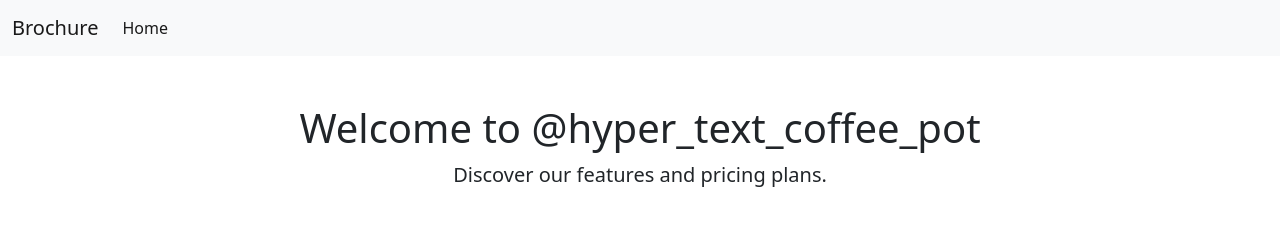
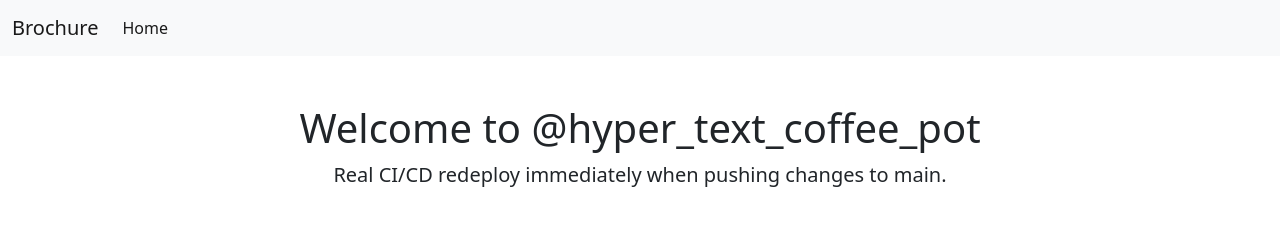
Before and after one commit to hyper-text-coffee-pot/appplatformexample, a plain HTML site: page index.html in a window 1280 px wide. Shown: the top 227 px of the page. Drawn offline with nearby package versions, Linux system fonts and the light colour scheme; grey boxes are pictures that could not be loaded.

Commit message:
Push to main and redeploy

```diff
--- a/index.html
+++ b/index.html
@@ -28,7 +28,7 @@
 		<div class="row">
 			<div class="col-md-12 text-center">
 				<h1>Welcome to @hyper_text_coffee_pot</h1>
-				<p class="lead">Discover our features and pricing plans.</p>
+				<p class="lead">Real CI/CD redeploy immediately when pushing changes to main.</p>
 			</div>
 		</div>
 		<div class="row mt-4">
```
